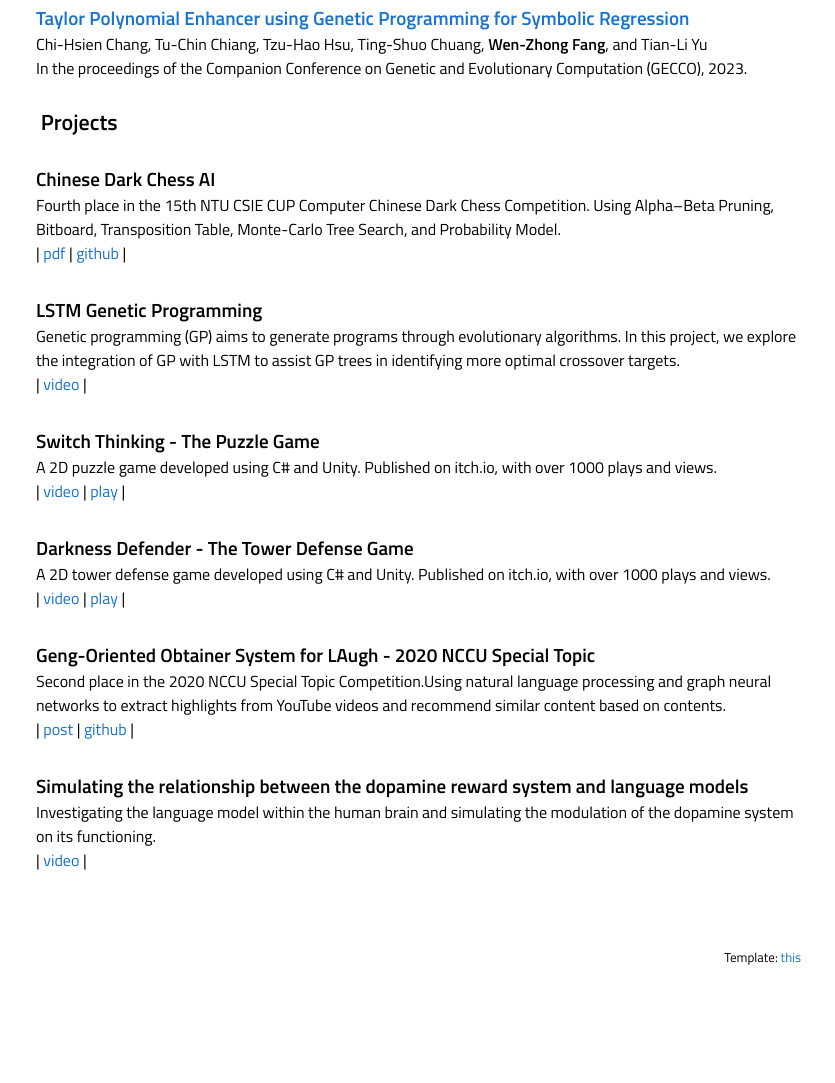
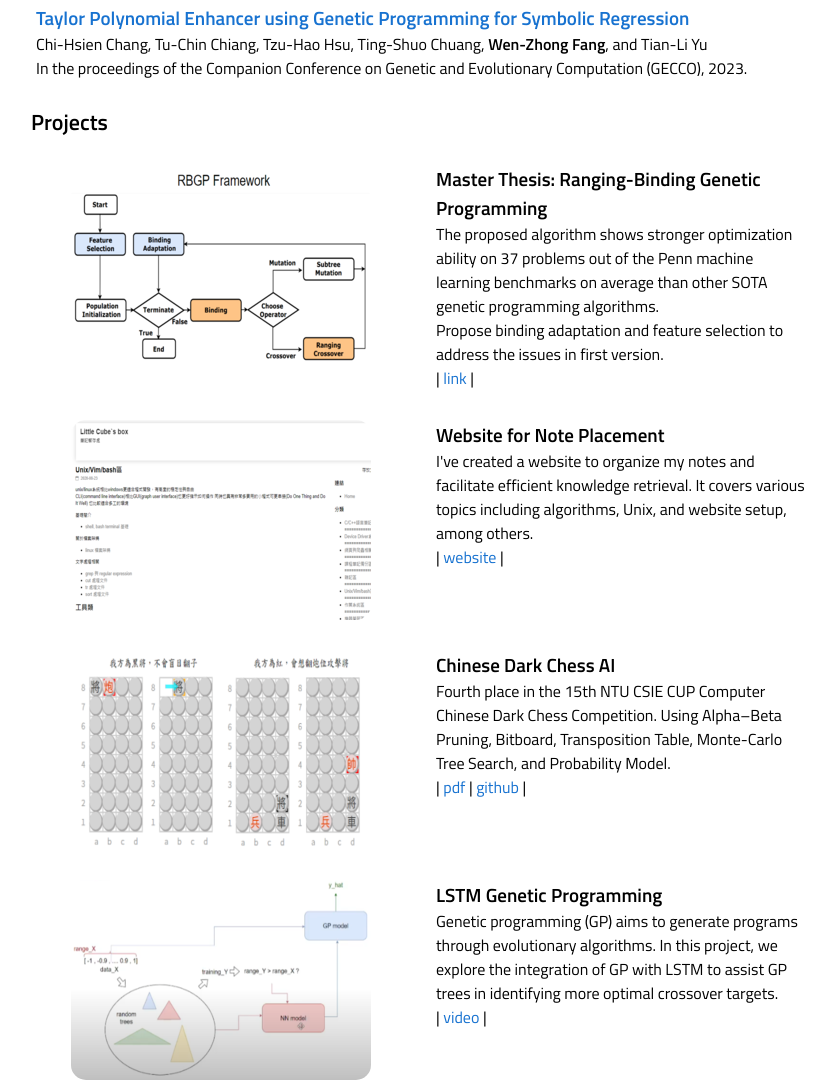
Before and after one commit to WenZhongFang21071/WenZhongFang21071.github.io, a plain HTML site: page index.html in a window 1280 px wide. Shown: the part 1173-2256 px from the top of the page, without its empty margins (219-1054 px from the left). Before the commit the page ends 2188 px from the top, so only its background shows below. Drawn offline with Linux system fonts and the light colour scheme.

Commit message:
Add files via upload

```diff
--- a/index.html
+++ b/index.html
@@ -241,15 +241,67 @@
 
 
 <table width="100%" align="center" border="0" cellspacing="0" cellpadding="10">
-        <tr><td><sectionheading>&nbsp;&nbsp;Projects</sectionheading></td></tr>
+        <tr><td><sectionheading>Projects</sectionheading></td></tr>
 </table>
 <table width="100%" align="center" border="0" cellspacing="0" cellpadding="15">
 
   <tr>
-        <!-- <td width="50%" valign="top" align="center">
+     <td width="50%" valign="top" align="center">
 
-            <img src="images/heart_beat_monitor.png" alt="sym" width="300" height="200" style="border-radius:15px"></a>
-        </td> -->
+        <img src="images/RBGP.png" alt="sym" width="300" height="200" style="border-radius:15px"></a>
+    </td>
+
+    <td width="50%" valign="top">
+        <p>
+
+            <!-- <img src="images/new.png" alt="[NEW]" width="6%" style="border-style: none"> -->
+            <heading>Master Thesis: Ranging-Binding Genetic Programming</heading></a>
+            <br>
+            The proposed algorithm shows stronger optimization ability on 37 problems out of the Penn machine learning
+            benchmarks on average than other SOTA genetic programming algorithms.<br>
+            Propose binding adaptation and feature selection to address the issues in first version.
+            <br>
+
+
+            |  <a href="https://ndltd.ncl.edu.tw/cgi-bin/gs32/gsweb.cgi/login?o=dnclcdr&s=id=%22111NTU05442090%22.&searchmode=basic">link</a> |
+        </p>
+
+    </td>
+</tr>
+
+
+
+<tr>
+  <td width="50%" valign="top" align="center">
+
+      <img src="images/web.png" alt="sym" width="300" height="200" style="border-radius:15px"></a>
+  </td>
+
+  <td width="50%" valign="top">
+      <p>
+
+          <!-- <img src="images/new.png" alt="[NEW]" width="6%" style="border-style: none"> -->
+          <heading>Website for Note Placement</heading></a>
+          <br>
+          I've created a website to organize my notes and facilitate efficient knowledge retrieval.
+          It covers various topics including algorithms, Unix, and website setup, among others.
+          <br>
+
+
+          |  <a href="https://littlecube2019.github.io/">website</a> |
+      </p>
+
+  </td>
+</tr>
+
+
+
+
+<tr>
+ <td width="50%" valign="top" align="center">
+
+      <img src="images/chineseDarkChess.png" alt="sym" width="300" height="200" style="border-radius:15px"></a>
+  </td>
 
   <td width="50%" valign="top">
       <p>
@@ -268,11 +320,20 @@
   </td>
 </tr>
 
+
+
+
+
+
+
+
+
+
     <tr>
-        <!-- <td width="50%" valign="top" align="center">
+        <td width="50%" valign="top" align="center">
 
-            <img src="images/contextual.png" alt="sym" width="300" height="200" style="border-radius:15px"></a>
-        </td> -->
+            <img src="images/lstm.png" alt="sym" width="300" height="200" style="border-radius:15px"></a>
+        </td>
 
         <td width="50%" valign="top">
             <p>
@@ -290,10 +351,10 @@
     </tr>
 
     <tr>
-      <!-- <td width="50%" valign="top" align="center">
+      <td width="50%" valign="top" align="center">
 
-          <img src="images/contextual.png" alt="sym" width="300" height="200" style="border-radius:15px"></a>
-      </td> -->
+          <img src="images/switchThinking.png" alt="sym" width="300" height="200" style="border-radius:15px"></a>
+      </td>
 
       <td width="50%" valign="top">
           <p>
@@ -309,10 +370,10 @@
       </td>
   </tr>
   <tr>
-    <!-- <td width="50%" valign="top" align="center">
+    <td width="50%" valign="top" align="center">
 
-        <img src="images/contextual.png" alt="sym" width="300" height="200" style="border-radius:15px"></a>
-    </td> -->
+        <img src="images/darknessDefender.png" alt="sym" width="300" height="200" style="border-radius:15px"></a>
+    </td>
 
     <td width="50%" valign="top">
         <p>
@@ -330,10 +391,10 @@
 
 
 <tr>
-  <!-- <td width="50%" valign="top" align="center">
+  <td width="50%" valign="top" align="center">
 
-      <img src="images/contextual.png" alt="sym" width="300" height="200" style="border-radius:15px"></a>
-  </td> -->
+      <img src="images/goosla.png" alt="sym" width="300" height="200" style="border-radius:15px"></a>
+  </td>
 
   <td width="50%" valign="top">
       <p>
@@ -360,10 +421,10 @@
 
 
 <tr>
-  <!-- <td width="50%" valign="top" align="center">
+  <td width="50%" valign="top" align="center">
 
-      <img src="images/contextual.png" alt="sym" width="300" height="200" style="border-radius:15px"></a>
-  </td> -->
+      <img src="images/simulation.png" alt="sym" width="300" height="200" style="border-radius:15px"></a>
+  </td>
 
   <td width="50%" valign="top">
       <p>
```
Also changed, not shown: images/RBGP.png (added), images/chineseDarkChess.png (added), images/darknessDefender.png (added), images/goosla.png (added), images/lstm.png (added), images/simulation.png (added), images/switchThinking.png (added), images/web.png (added). Lines whose indentation alone changed are shown as unchanged.
